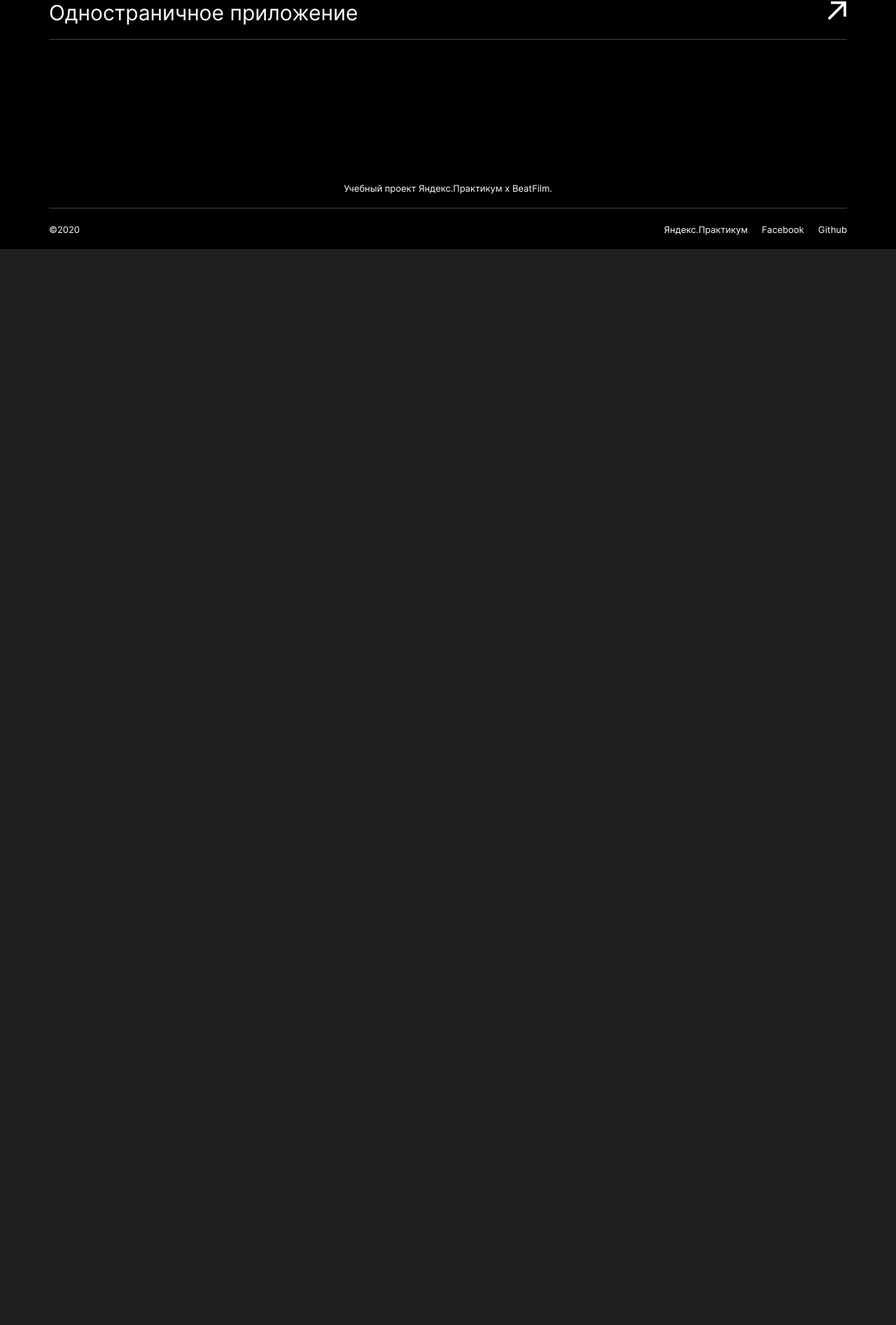
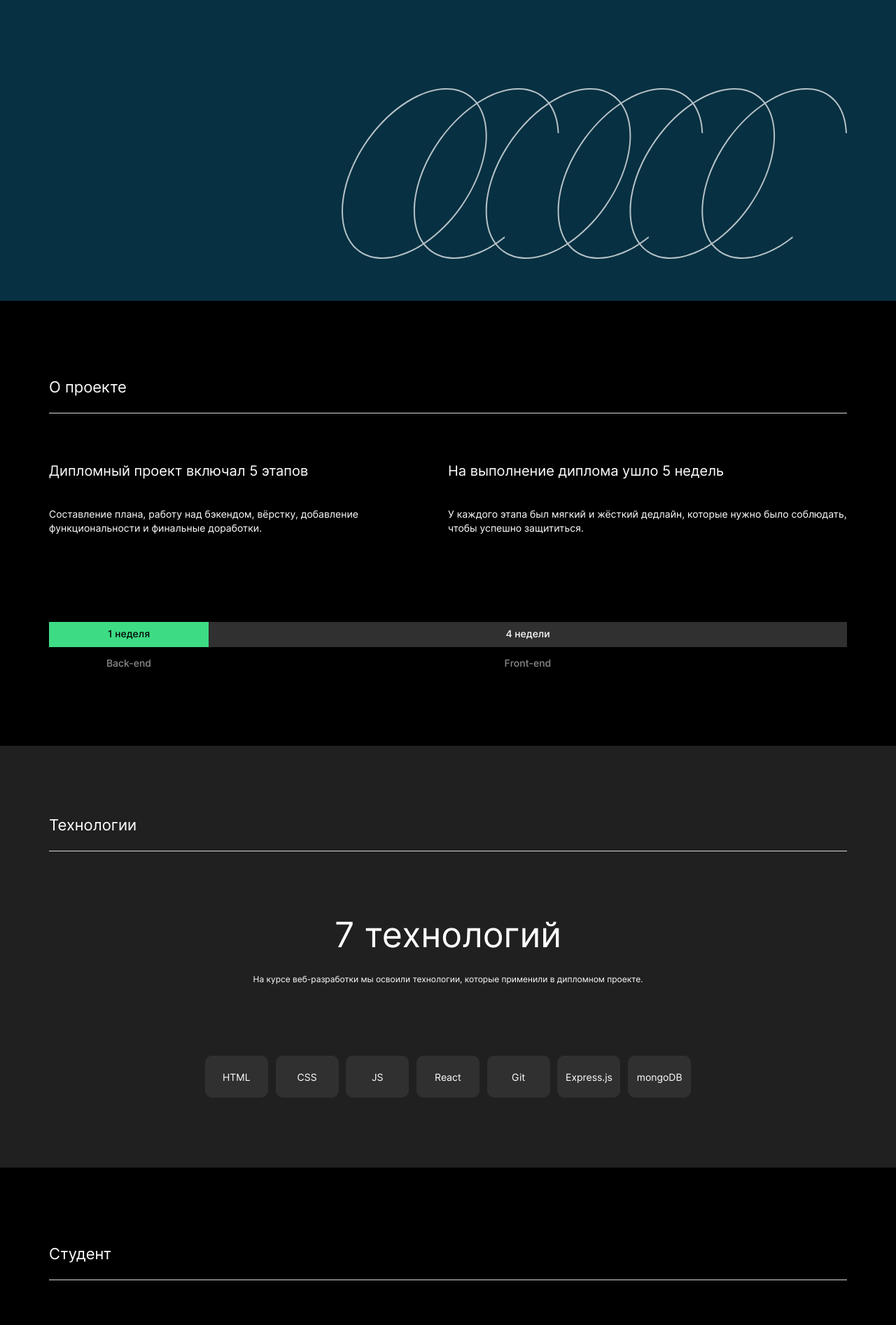
Before and after one commit to romanlesnoy/movies-explorer-frontend, a React (Create React App) app: page / in a window 1280 px wide. Shown: the part 314-2208 px from the top of the page at 70% size. Before the commit the page ends 800 px from the top, so only its background shows below. Built offline with nearby package versions, Linux system fonts and the light colour scheme.

Commit message:
Fix width tech__list

```diff
--- a/src/components/App/App.js
+++ b/src/components/App/App.js
@@ -1,9 +1,9 @@
 import React from "react";
 import Header from "../Header/Header";
-// import Promo from "../Promo/Promo";
-// import AboutProject from "../AboutProject/AboutProject";
-// import Techs from "../Techs/Techs";
-// import AboutMe from "../AboutMe/AboutMe";
+import Promo from "../Promo/Promo";
+import AboutProject from "../AboutProject/AboutProject";
+import Techs from "../Techs/Techs";
+import AboutMe from "../AboutMe/AboutMe";
 import Portfolio from "../Portfolio/Portfolio";
 import Footer from "../Footer/Footer";
 
@@ -11,10 +11,10 @@ function App() {
     return (
     <>
         <Header/>
-        {/* <Promo/>
+        <Promo/>
         <AboutProject/>
         <Techs/>
-        <AboutMe/> */}
+        <AboutMe/>
         <Portfolio/>
         <Footer/>
     </>
--- a/src/components/Techs/Techs.css
+++ b/src/components/Techs/Techs.css
@@ -52,7 +52,7 @@
 }
 
 .techs__list {
-    width: 100%;
+    width: 695px;
     padding: 0;
     margin: 0;
 
@@ -97,6 +97,7 @@
         line-height: 20px;
     }
     .techs__list {
+        width: 100%;
         grid-template-columns: repeat(auto-fill, minmax(84px, 1fr));
     }
     .techs_item {
```
